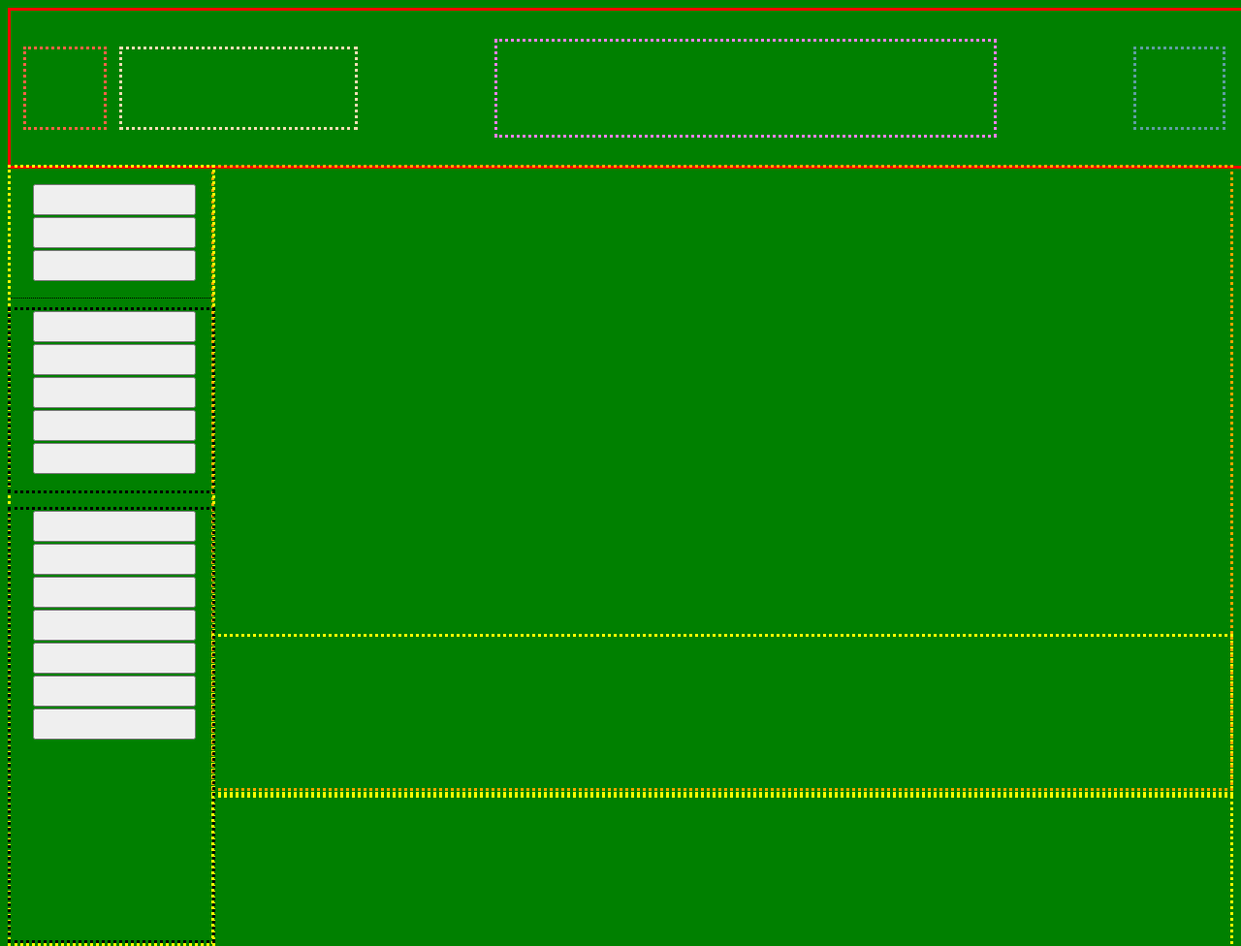
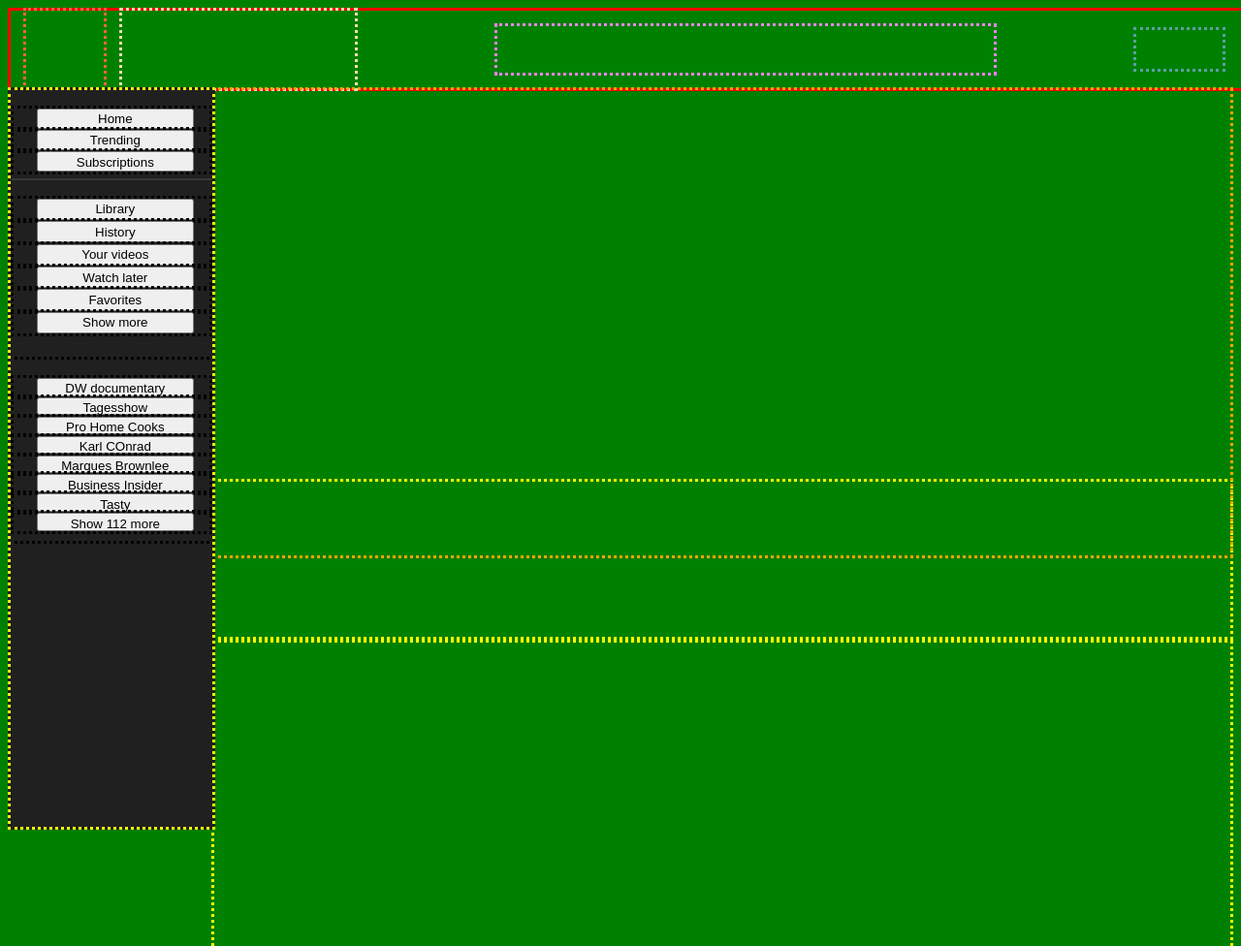
Before and after one commit to mariusErpenbach/youtube-replica, a plain HTML site: page index.html in a window 1280 px wide. Shown: the top 976 px of the page at 97% size. Drawn offline with Linux system fonts and the light colour scheme.

Commit message:
added sidebar buttons with colors and made them full sidebar width on hover
used an table ul for sidebar navi buttons

```diff
--- a/css/replica.css
+++ b/css/replica.css
@@ -4,9 +4,10 @@ body{
 }
 #topHeader{
     position:fixed;
+
     display:flex;
     width:100%;
-    height:10rem;
+    height:5rem;
 
     border-style:solid;
     border-color:red;
@@ -46,11 +47,11 @@ body{
 }
 #profileBanner{
     position:relative;
-    top:10.1rem;
+    top:5.1rem;
     display:flex;
     margin-left:13.1rem;
     width:auto;
-    height:40rem;
+    height:30rem;
     border-style:dotted;
     border-color:orange;
 
@@ -73,43 +74,65 @@ nav{
 }
 aside{
     position:fixed;
-    top:10.6rem;
+    top:5.6rem;
     display:flex;
-
+    overflow-y: scroll;
+    top: 5.6rem;
+    bottom: -50rem;
     width:13rem;
-    height:100vh;
+    height:95vh;
+    background-color:#202020;
     border-style:dotted;
     border-color:yellow;
     flex-direction: column;
     align-items: center;
 
 }
+aside>section>ul{
+    border-style:dotted;
+    height:10%;
+    margin-bottom:-10%;
+}
+aside>section>ul:hover{
+background-color:grey;
+}
 #aside-top-section{
-    margin-top:8%;
+    display:flex;
+    flex-direction: column;
     width:100%;
+    height:auto;
+
+}
+#aside-top-section>ul{
+    height:30%;
+}
+#aside-mid-section{
+    margin-top:10%;
+    display:flex;
+    flex-direction: column;
+    width:100%;
+    height:auto;
+    border-style:solid;
+    border-width:2px 0 0 0 ;
+    border-radius:1%;
+    border-color:#373737;
+}
+#aside-mid-section>ul{
     height:20%;
-    border-width:0px  0px 1px 0px;
-    border-style:dotted;
-    border-color:black;
-}
-
-#aside-mid-section{
-    margin-top:4%;
-    width:100%;
-    height:40%;
-    border-style:dotted;
-    border-color:black;
 }
 #aside-bottom-section{
-    margin-top:7%;
+    margin-top:20%;
+    display:flex;
+    flex-direction: column;
     width:100%;
-    height:100%;
+    height:auto;
     border-style:dotted;
     border-color:black;
 }
 .sideButton{
-    margin-top:-12%;
-    height:2rem;
+
+    height:100%;
     width:100%;
     margin-left:-10%;
+    padding:1%;
 }
--- a/index.html
+++ b/index.html
@@ -21,30 +21,31 @@
     <aside>
         <section id="aside-top-section">
             <table>
-                <ul> <button class="sideButton"></button></ul>
-            <ul> <button class="sideButton"></button></ul>
-            <ul> <button class="sideButton"></button></ul>
+            <ul> <button class="sideButton">Home</button></ul>
+            <ul> <button class="sideButton">Trending</button></ul>
+            <ul> <button class="sideButton">Subscriptions</button></ul>
         </table>
         </section>
         <section id="aside-mid-section">
             <table>
-
-                <ul> <button class="sideButton"></button></ul>
-                <ul> <button class="sideButton"></button></ul>
-                <ul> <button class="sideButton"></button></ul>
-                <ul> <button class="sideButton"></button></ul>
-                <ul> <button class="sideButton"></button></ul>
+                <ul> <button class="sideButton">Library</button></ul>
+                <ul> <button class="sideButton">History</button></ul>
+                <ul> <button class="sideButton">Your videos</button></ul>
+                <ul> <button class="sideButton">Watch later</button></ul>
+                <ul> <button class="sideButton">Favorites</button></ul>
+                <ul> <button class="sideButton">Show more</button></ul>
         </table>
         </section>
         <section id="aside-bottom-section">
             <table>
-                <ul> <button class="sideButton"></button></ul>
-                <ul> <button class="sideButton"></button></ul>
-                <ul> <button class="sideButton"></button></ul>
-                <ul> <button class="sideButton"></button></ul>
-                <ul> <button class="sideButton"></button></ul>
-                <ul> <button class="sideButton"></button></ul>
-                <ul> <button class="sideButton"></button></ul>
+                <ul> <button class="sideButton">DW documentary</button></ul>
+                <ul> <button class="sideButton">Tagesshow</button></ul>
+                <ul> <button class="sideButton">Pro Home Cooks</button></ul>
+                <ul> <button class="sideButton">Karl COnrad</button></ul>
+                <ul> <button class="sideButton">Marques Brownlee</button></ul>
+                <ul> <button class="sideButton">Business Insider</button></ul>
+                <ul> <button class="sideButton">Tasty</button></ul>
+                <ul> <button class="sideButton">Show 112 more</button></ul>
         </table>
         </section>
     </aside>
```
